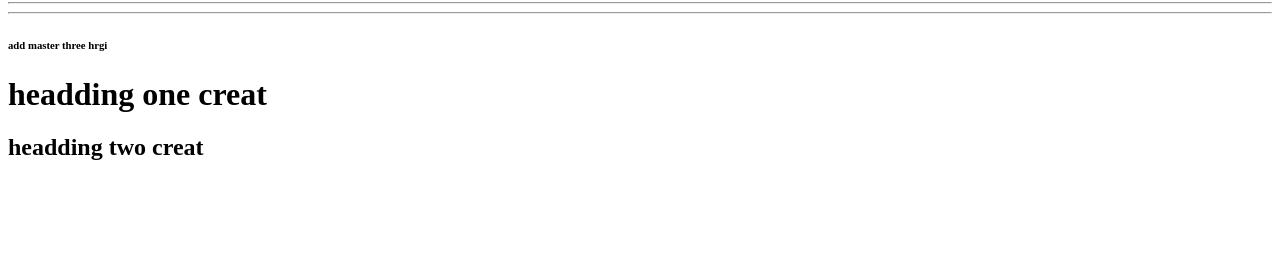
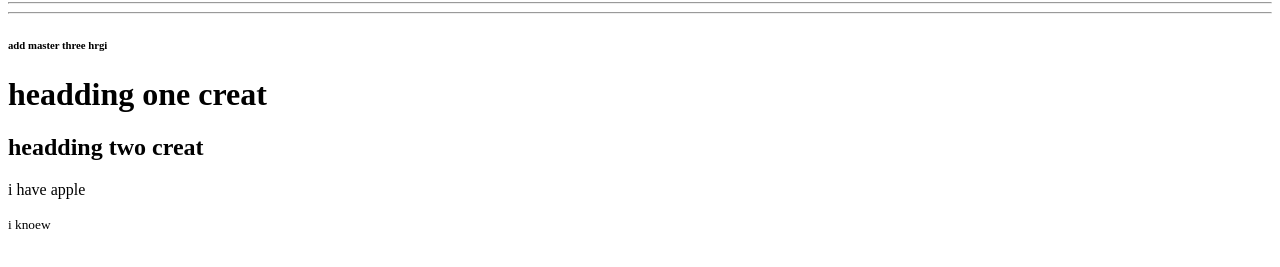
Before and after one commit to musthugit/git-intro-two, a plain HTML site: page index.html in a window 1280 px wide. Shown: the part 331-598 px from the top of the page. Drawn offline with Linux system fonts and the light colour scheme.

Commit message:
master add leatest up to date

```diff
--- a/index.html
+++ b/index.html
@@ -25,5 +25,9 @@
  <h2>headding two creat</h2>
 
 
+<!-- leatest up to date master -->
+  <p>i have apple</p>
+  <small>i knoew</small>
+
 </body>
 </html>
```
